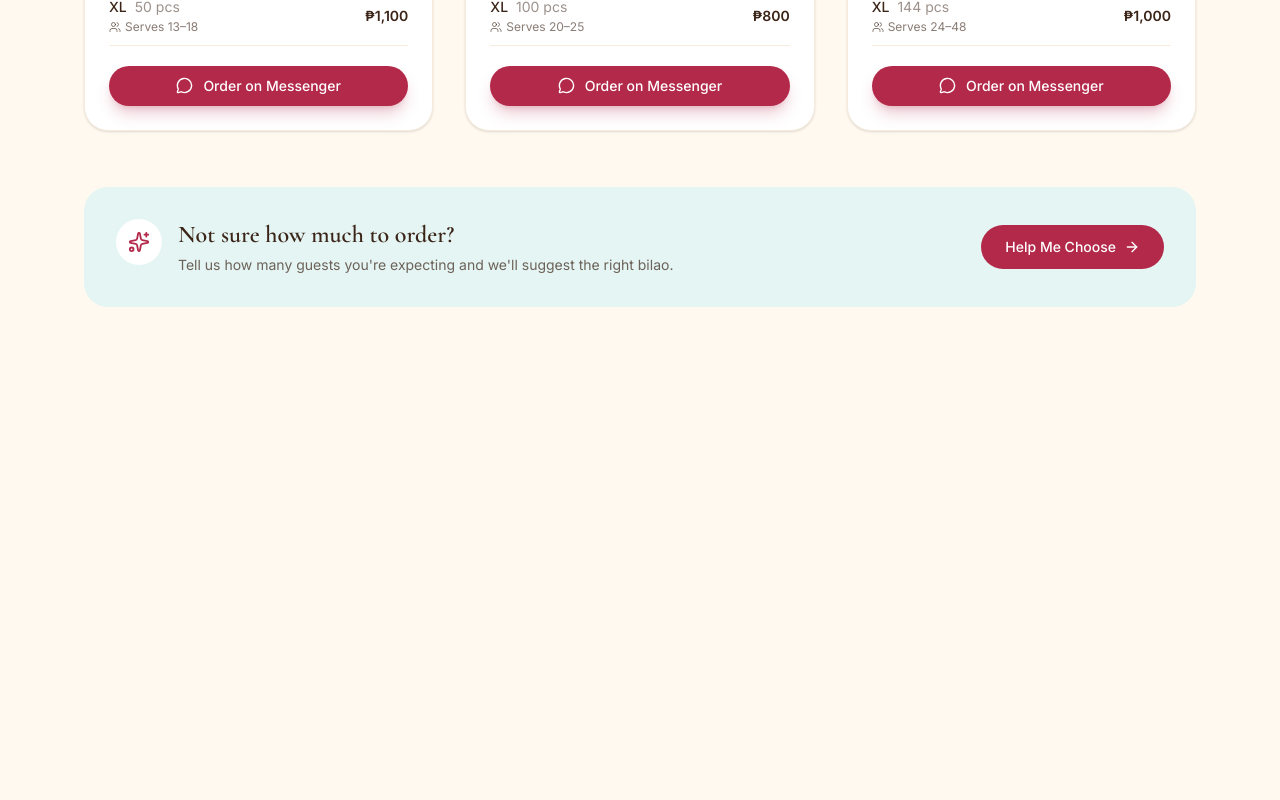
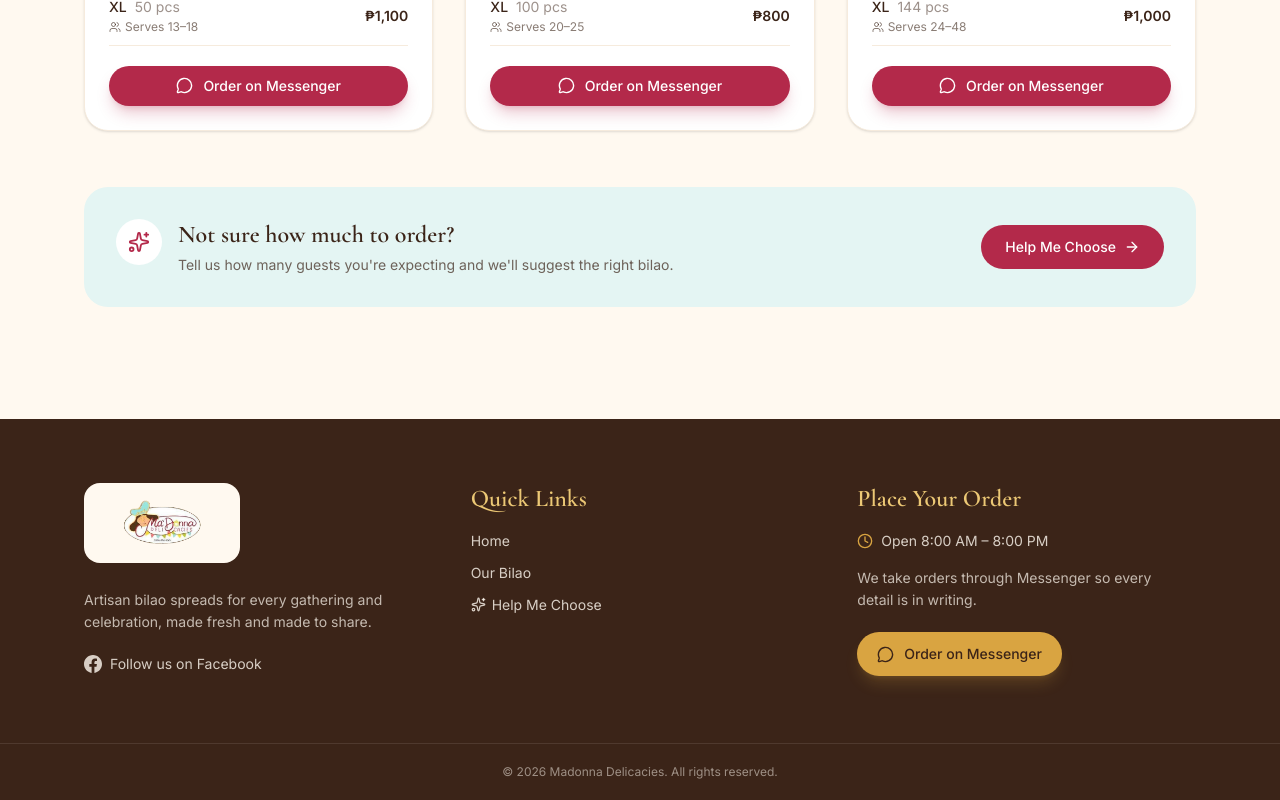
Before and after one commit to enzoperce35/madonna-delicacies, a React (Vite) app: page / in a window 1280 px wide. Shown: the part 3175-3975 px from the top of the page. Before the commit the page ends 3594 px from the top, so only its background shows below. Built offline with nearby package versions, Linux system fonts and the light colour scheme.

Commit message:
designed footer

```diff
--- a/src/App.jsx
+++ b/src/App.jsx
@@ -2,6 +2,7 @@ import { useState } from 'react'
 import Navbar from './components/Navbar'
 import Hero from './components/Hero'
 import ProductsGrid from './components/ProductsGrid'
+import Footer from './components/Footer'
 import RecommendationModal from './components/RecommendationModal'
 
 export default function App() {
@@ -17,6 +18,7 @@ export default function App() {
         <Hero onHelpClick={openHelp} />
         <ProductsGrid onHelpClick={openHelp} />
       </main>
+      <Footer onHelpClick={openHelp} />
       <RecommendationModal open={helpOpen} onClose={closeHelp} />
     </>
   )
--- a/src/components/Footer.jsx
+++ b/src/components/Footer.jsx
@@ -0,0 +1,98 @@
+import { Clock, Sparkles } from 'lucide-react'
+import OrderButtons from './OrderButtons'
+import logo from '../assets/images/logo.png'
+import { siteConfig } from '../data/siteConfig'
+
+// Inline Facebook icon (brand icons are no longer bundled with lucide-react)
+function FacebookIcon({ size = 18 }) {
+  return (
+    <svg width={size} height={size} viewBox="0 0 24 24" fill="currentColor" aria-hidden="true">
+      <path d="M24 12.073c0-6.627-5.373-12-12-12s-12 5.373-12 12c0 5.99 4.388 10.954 10.125 11.854v-8.385H7.078v-3.47h3.047V9.43c0-3.007 1.792-4.669 4.533-4.669 1.312 0 2.686.235 2.686.235v2.953H15.83c-1.491 0-1.956.925-1.956 1.874v2.25h3.328l-.532 3.47h-2.796v8.385C19.612 23.027 24 18.062 24 12.073z" />
+    </svg>
+  )
+}
+
+const quickLinks = [
+  { label: 'Home', href: '#top' },
+  { label: 'Our Bilao', href: '#products' },
+]
+
+export default function Footer({ onHelpClick }) {
+  return (
+    <footer id="contact" className="bg-cocoa text-cream">
+      <div className="mx-auto grid max-w-6xl gap-12 px-5 py-16 md:grid-cols-3">
+        {/* Brand */}
+        <div>
+          <div className="inline-block rounded-2xl bg-cream px-4 py-2">
+            <img src={logo} alt={`${siteConfig.name} logo`} className="h-16 w-auto" />
+          </div>
+          <p className="mt-5 max-w-xs text-sm leading-relaxed text-cream/70">
+            Artisan bilao spreads for every gathering and celebration, made fresh and
+            made to share.
+          </p>
+
+          {siteConfig.facebookUrl && (
+            <a
+              href={siteConfig.facebookUrl}
+              target="_blank"
+              rel="noopener noreferrer"
+              className="mt-5 inline-flex items-center gap-2 text-sm text-cream/80 transition-colors hover:text-gold-light"
+            >
+              <FacebookIcon />
+              Follow us on Facebook
+            </a>
+          )}
+        </div>
+
+        {/* Quick links */}
+        <div>
+          <h3 className="text-2xl font-semibold text-gold-light">Quick Links</h3>
+          <ul className="mt-4 space-y-3 text-sm">
+            {quickLinks.map((link) => (
+              <li key={link.href}>
+                <a
+                  href={link.href}
+                  className="text-cream/80 transition-colors hover:text-gold-light"
+                >
+                  {link.label}
+                </a>
+              </li>
+            ))}
+            <li>
+              <button
+                onClick={onHelpClick}
+                className="inline-flex items-center gap-1.5 text-cream/80 transition-colors hover:text-gold-light"
+              >
+                <Sparkles size={15} />
+                Help Me Choose
+              </button>
+            </li>
+          </ul>
+        </div>
+
+        {/* Hours & ordering */}
+        <div>
+          <h3 className="text-2xl font-semibold text-gold-light">Place Your Order</h3>
+
+          <p className="mt-4 inline-flex items-center gap-2 text-sm text-cream/80">
+            <Clock size={16} className="text-gold" />
+            Open {siteConfig.hours}
+          </p>
+
+          <p className="mt-3 max-w-xs text-sm leading-relaxed text-cream/70">
+            We take orders through Messenger so every detail is in writing.
+          </p>
+
+          <OrderButtons variant="dark" className="mt-5" />
+        </div>
+      </div>
+
+      {/* Bottom bar */}
+      <div className="border-t border-cream/10">
+        <p className="mx-auto max-w-6xl px-5 py-5 text-center text-xs text-cream/50">
+          © {new Date().getFullYear()} {siteConfig.name}. All rights reserved.
+        </p>
+      </div>
+    </footer>
+  )
+}
--- a/src/data/siteConfig.js
+++ b/src/data/siteConfig.js
@@ -1,5 +1,6 @@
 export const siteConfig = {
   name: 'Madonna Delicacies',
   messengerUrl: 'https://m.me/mbcastro723',
+  facebookUrl: 'https://www.facebook.com/mbcastro723',
   hours: '8:00 AM – 8:00 PM',
 }
```
